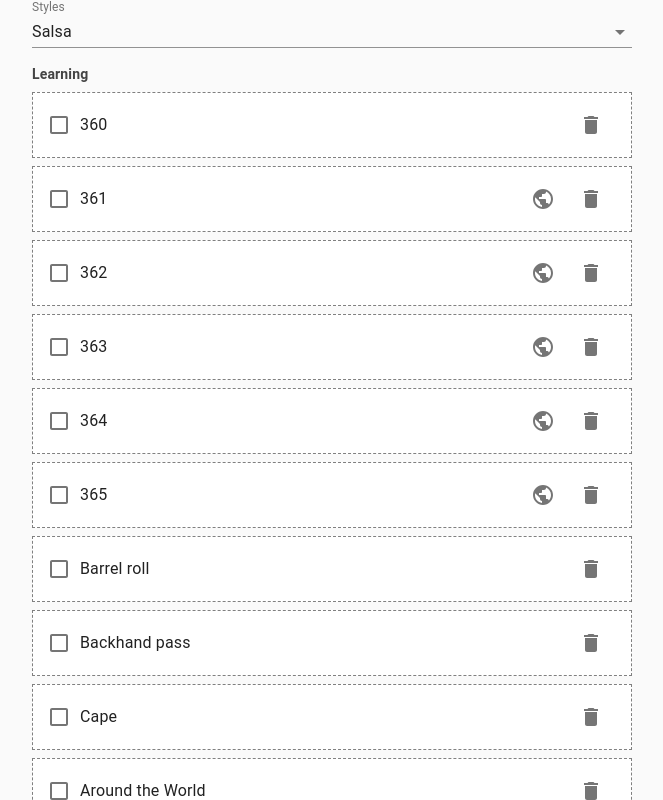
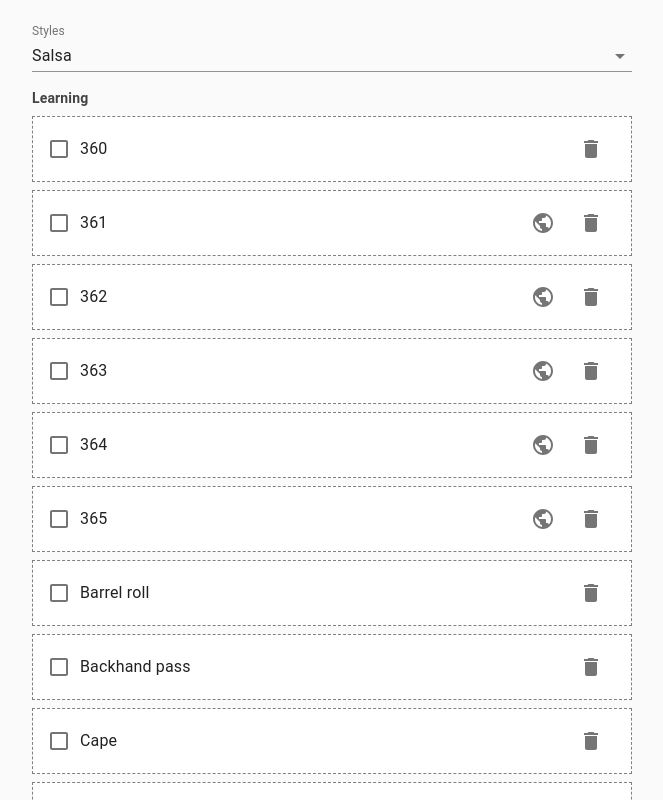
Before and after one commit to kamirov/repeater, a React (Create React App) app: page / in a window 1280 px wide. Shown: the top 800 px of the page, without its empty margins (308-971 px from the left). Built offline with nearby package versions, Linux system fonts and the light colour scheme.

Commit message:
Add selection styles, add page margins

```diff
--- a/src/index.scss
+++ b/src/index.scss
@@ -1,5 +1,7 @@
+html {
+  margin: 1.5rem 1.5rem 0;
+}
 body {
-  margin: 0;
   font-family: -apple-system, BlinkMacSystemFont, 'Segoe UI', 'Roboto', 'Oxygen',
   'Ubuntu', 'Cantarell', 'Fira Sans', 'Droid Sans', 'Helvetica Neue',
   sans-serif;
@@ -12,10 +14,6 @@ code {
   monospace;
 }
 
-select {
-  width: 100%;
-}
-
 .move-item {
   display: flex;
   justify-content: space-between;
@@ -25,6 +23,15 @@ select {
   }
 }
 
+.selection-bar {
+  margin-top: 1.5rem;
+  display: flex;
+  justify-content: space-between;
+
+  > {
+    flex-grow: 1;
+  }
+}
 
 .orderable-list-container {
   padding: 0.5rem 0;
```
